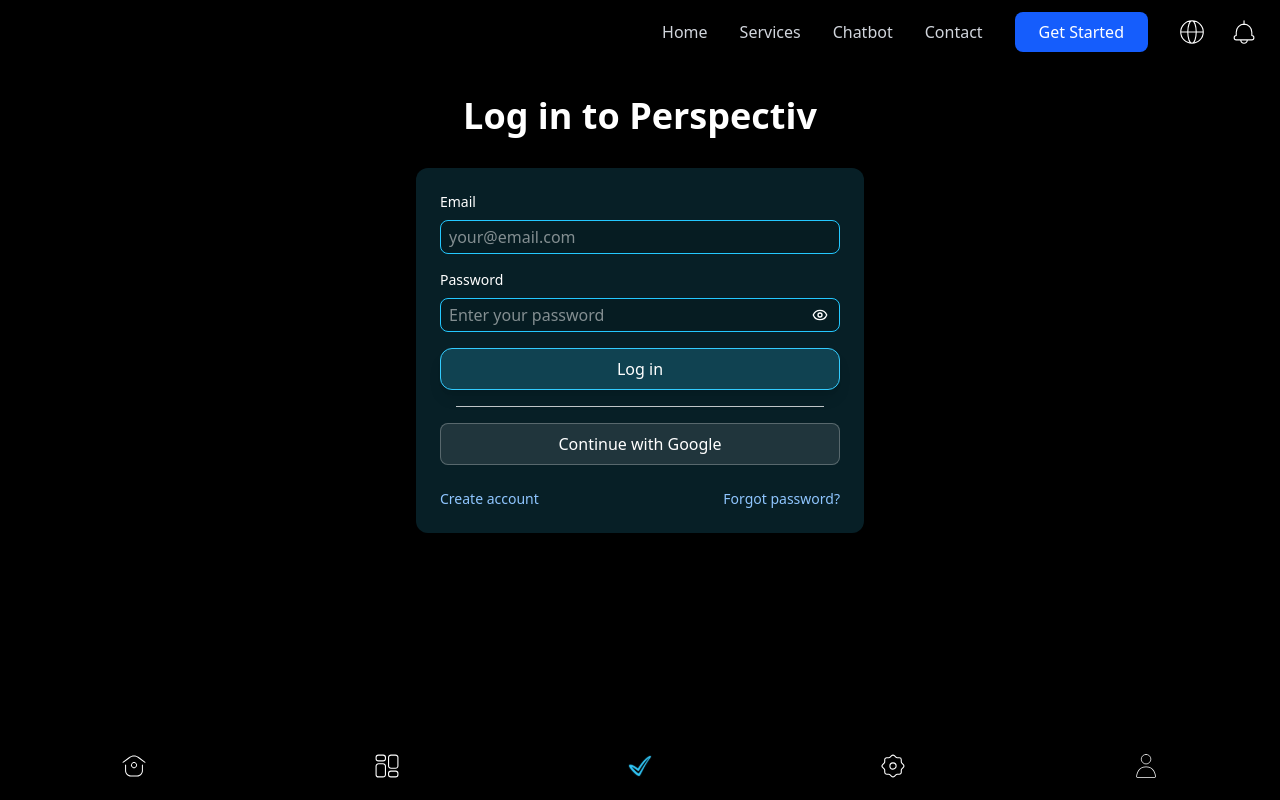
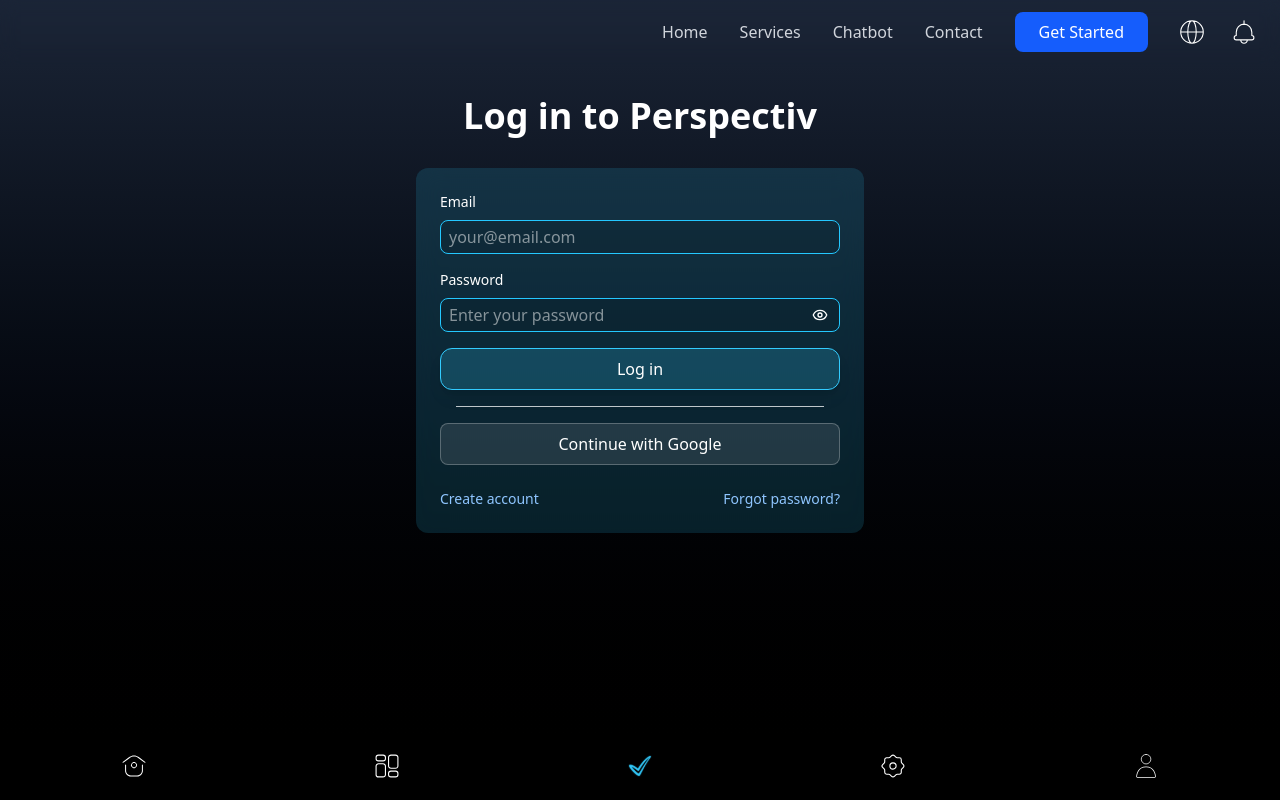
Before and after one commit to Jihzza/perspectiv-v3, a React (Vite) app: page /login in a window 1280 px wide. Built offline with nearby package versions, Linux system fonts and the light colour scheme.

Commit message:
Latest Working Version

```diff
--- a/src/App.css
+++ b/src/App.css
@@ -3,10 +3,6 @@
   margin: 0 auto;
   padding: 2rem;
   text-align: center;
-  background-color: black;
-}
-
-body{
   background-color: black;
 }
 
--- a/src/App.jsx
+++ b/src/App.jsx
@@ -27,7 +27,7 @@
       <AuthProvider>
         <Header />
         {/* Offset all content by the fixed header (h-16 => 4rem) and leave room for bottom nav (h-16) */}
-        <main className="py-16 min-h-[calc(100vh-4rem-4rem)]">
+        <main className="py-16 min-h-[calc(100vh-4rem-4rem)] bg-gradient-to-b from-[#1B2537] to-black">
           <Routes>
             <Route path="/" element={<HomePage />} />
 
```
